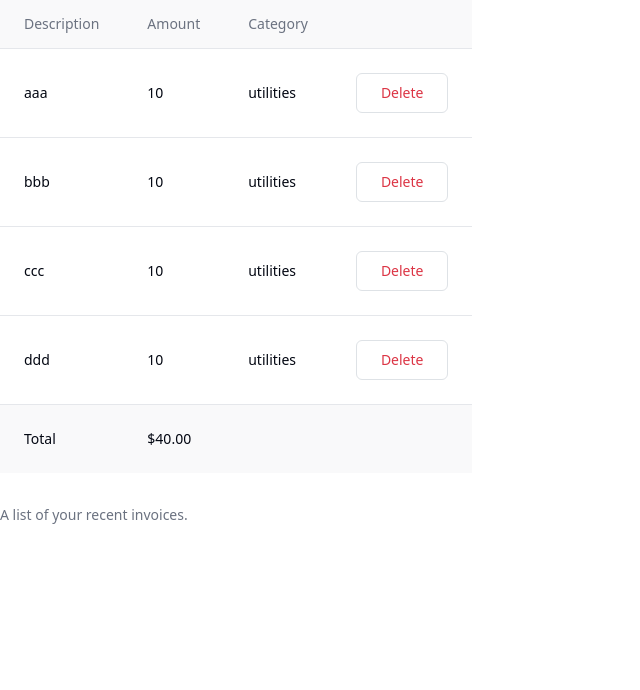
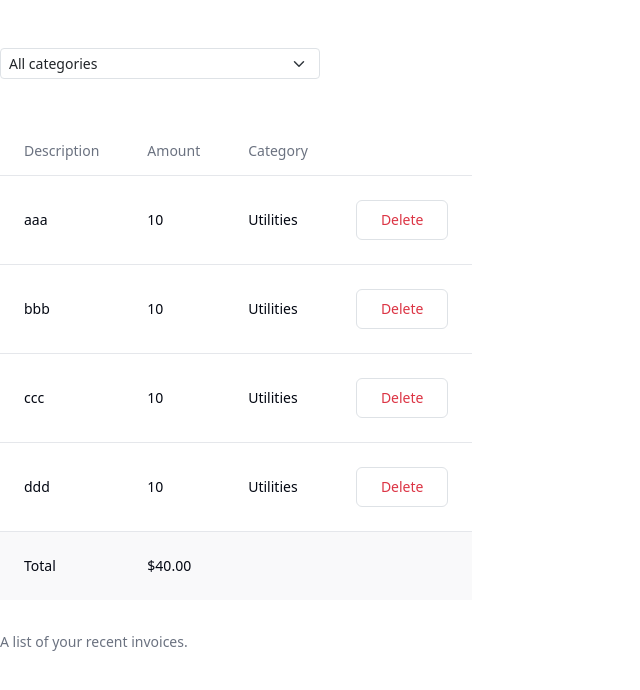
Before and after one commit to bethmij/React-Practice, a React (Vite) app: page / in a window 1280 px wide. Shown: the top 690 px of the page, without its empty margins (0-640 px from the left). Built offline with nearby package versions, Linux system fonts and the light colour scheme.

Commit message:
expense tracker filter added

```diff
--- a/src/App.tsx
+++ b/src/App.tsx
@@ -11,10 +11,8 @@
 // import { Button } from "@/components/ui/button"
 
 import ExpenseTable from "@/expense-tracker/expenseTable.tsx";
-
-
-
-
+import {useState} from "react";
+import ExpensesFilter from "@/expense-tracker/expensesFilter.tsx";
 
 
 // const listName = ["one", "two", "three", "four", "five"]
@@ -24,18 +22,24 @@ import ExpenseTable from "@/expense-tracker/expenseTable.tsx";
 // }
 
 
+export default function App() {
+
+    const [categories, setCategory] = useState('')
+
+    const [items, setItems] = useState([
+        {id: 1, description: "aaa", amount: 10, category: "Utilities"},
+        {id: 2, description: "bbb", amount: 10, category: "Utilities"},
+        {id: 3, description: "ccc", amount: 10, category: "Utilities"},
+        {id: 4, description: "ddd", amount: 10, category: "Utilities"}
+    ])
 
 
+    const selectItem = (categories) ? items.filter(item => item.category === categories) : items
 
-export default function App() {
 
     // const [alertVisible, setAlertVisibility] = useState(false)
-    const items = [
-        {id:1, description:"aaa", amount:10, category:"utilities"},
-        {id:2, description:"bbb", amount:10, category:"utilities"},
-        {id:3, description:"ccc", amount:10, category:"utilities"},
-        {id:4, description:"ddd", amount:10, category:"utilities"}
-    ]
+
+    // const selectItems = (category!==)
 
     return (
         <>
@@ -60,7 +64,8 @@ export default function App() {
             {/*</Expandable>*/}
             {/*<Form></Form>*/}
             {/*<Button variant={"outline"} className={"btn btn-outline-danger"}>Click Me</Button>*/}
-            <ExpenseTable items={items}></ExpenseTable>
+            <ExpensesFilter onSelectCategory={(category) => setCategory(category)}></ExpensesFilter>
+            <ExpenseTable items={selectItem} onClick={(id) => setItems(items.filter(e => e.id !== id))}></ExpenseTable>
             {/*<button>Click me</button>*/}
         </>
     )
--- a/src/expense-tracker/expenseTable.tsx
+++ b/src/expense-tracker/expenseTable.tsx
@@ -11,7 +11,8 @@ import {Button} from "@/components/ui/button.tsx";
 
 
 interface Prop{
-    items: Items[]
+    items: Items[];
+    onClick: (id:number) => void;
 }
 
 interface Items{
@@ -21,7 +22,7 @@ interface Items{
     category:string;
 }
 
-export default function ExpenseTable({items}:Prop) {
+export default function ExpenseTable({items, onClick}:Prop) {
     return (
         <>
             <Table className="w-25 p-3">
@@ -40,7 +41,7 @@ export default function ExpenseTable({items}:Prop) {
                             <TableCell className="font-medium">{items.description}</TableCell>
                             <TableCell className="font-medium">{items.amount}</TableCell>
                             <TableCell className="font-medium">{items.category}</TableCell>
-                            <TableCell className="text-right">{<Button variant={"outline"} className={"btn btn-outline-danger"}>Delete</Button>}</TableCell>
+                            <TableCell className="text-right">{<Button onClick={() => onClick(items.id)} variant={"outline"} className={"btn btn-outline-danger"}>Delete</Button>}</TableCell>
                         </TableRow>
                     )}
 
--- /dev/null
+++ b/src/expense-tracker/expensesFilter.tsx
@@ -0,0 +1,17 @@
+interface Prop{
+    onSelectCategory: (category:string) => void
+}
+
+export default function ExpensesFilter({onSelectCategory}:Prop) {
+
+    return(
+        <>
+            <select className="form-select form-select-sm w-25 mt-5 mb-5" aria-label="Small select example" onChange={(event)=>onSelectCategory(event.target.value)}>
+                <option  selected>All categories</option>
+                <option >Groceries</option>
+                <option >Utilities</option>
+                <option >Entertainment</option>
+            </select>
+        </>
+    )
+}
```
